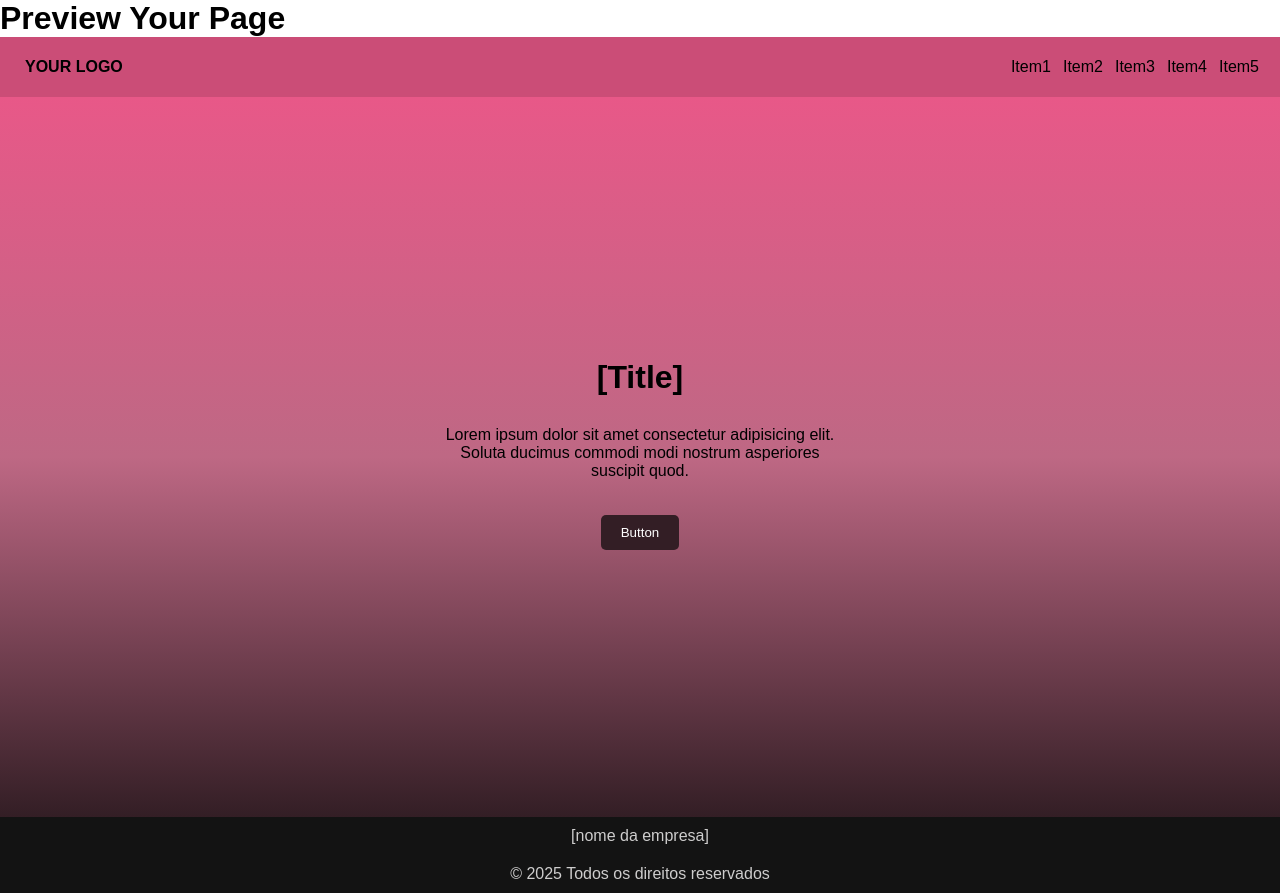
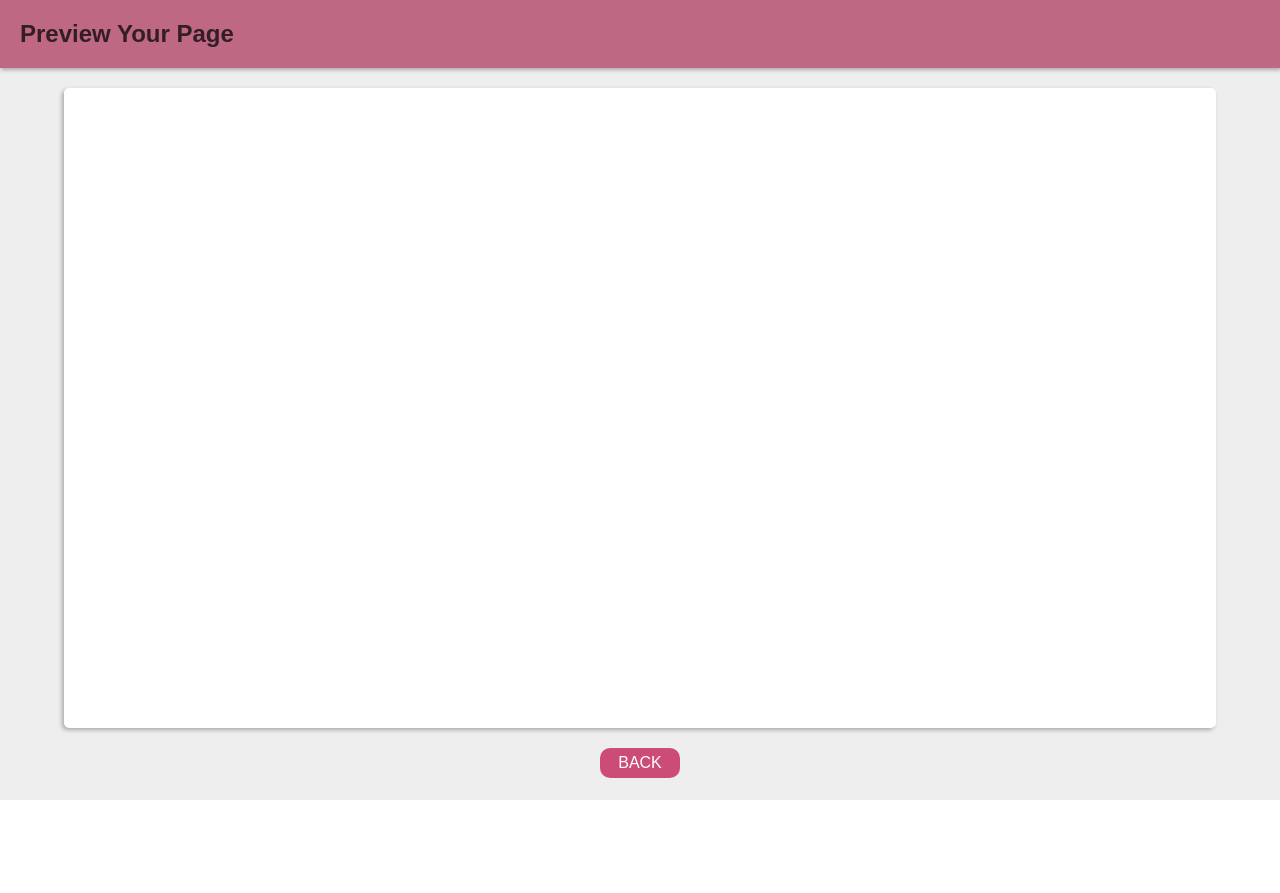
Before and after one commit to JeanCelin/project-custom-page, a Next.js app in the folder custom-page/: page /preview in a window 1280 px wide. After the commit the page ends 800 px from the top, so only its background shows below. Built offline with nearby package versions, Linux system fonts and the light colour scheme.

Commit message:
create preview page

```diff
--- a/custom-page/src/pages/index.js
+++ b/custom-page/src/pages/index.js
@@ -1,4 +1,4 @@
-import NavbarDefault from "@/components/Navbars/NavDefault/NavbarDefault";
+import styles from '@/styles/pages/Home.module.css'
 
 export default function Home() {
   return (
--- a/custom-page/src/pages/preview/index.jsx
+++ b/custom-page/src/pages/preview/index.jsx
@@ -1,18 +1,25 @@
 import MainDefault from "@/components/Mains/MainDefault";
 import NavbarDefault from "@/components/Navbars/NavDefault/NavbarDefault";
 import FooterDefault from "@/components/Footers/FooterDefault/FooterDefault";
-import { useRouter } from "next/router";
+
+import styles from "@/styles/pages/Preview.module.css";
+import Link from "next/link";
 
 export default function PreviewPage() {
-  const router = useRouter();
-  const { navbar, main, footer } = router.query;
+  return (
+    <main className={styles.preview__container}>
+      <h1 className={styles.preview__title}>Preview Your Page</h1>
+      <div className={styles.preview__layout}>
+        <section className={styles.preview__page}>
+          {/* <NavbarDefault />
+          <MainDefault />
+          <FooterDefault /> */}
+        </section>
+      </div>
 
-  return (
-    <div>
-      <h1>Preview Your Page</h1>
-      <NavbarDefault />
-      <MainDefault />
-      <FooterDefault />
-    </div>
+      <Link className={styles.preview__button} href={"/"}>
+        BACK
+      </Link>
+    </main>
   );
 }
--- /dev/null
+++ b/custom-page/src/styles/pages/Preview.module.css
@@ -0,0 +1,44 @@
+.preview__container {
+  background-color: #eeeeee;
+  height: 100vh;
+  width: 100vw;
+}
+
+.preview__title {
+  font-size: 24px;
+  color: #331e25;
+  padding: 20px;
+  margin-bottom: 20px;
+  background-color: #be6884;
+
+  box-shadow: 1px 2px 4px rgba(0, 0, 0, 0.291);
+}
+
+.preview__layout {
+  background-color: white;
+  width: 90vw;
+  height: 80vh;
+
+  border-radius: 5px;
+  margin: auto;
+  box-shadow: -2px 2px 4px rgba(0, 0, 0, 0.291);
+  overflow-y: auto;
+}
+.preview__button {
+  display: flex;
+  justify-content: center;
+  align-items: center;
+  width: 80px;
+  height: 30px;
+  border-radius: 10px;
+
+  background-color: #cb4d77;
+  color: white;
+  text-decoration: none;
+
+  margin: 20px auto;
+}
+.preview__button:hover {
+  background-color: #e35483;
+  transition: ease-in 200ms;
+}
```
Also changed, not shown: custom-page/src/styles/pages/Home.module.css (added).
